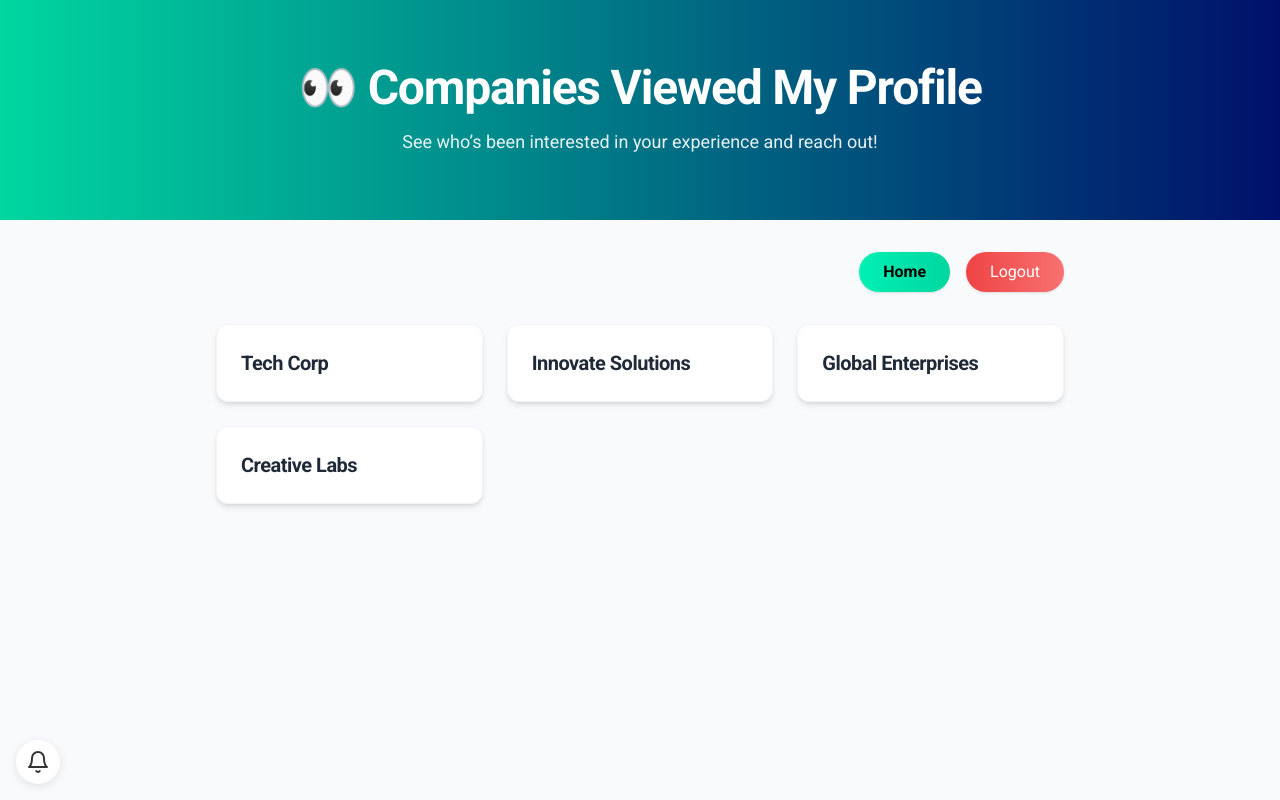
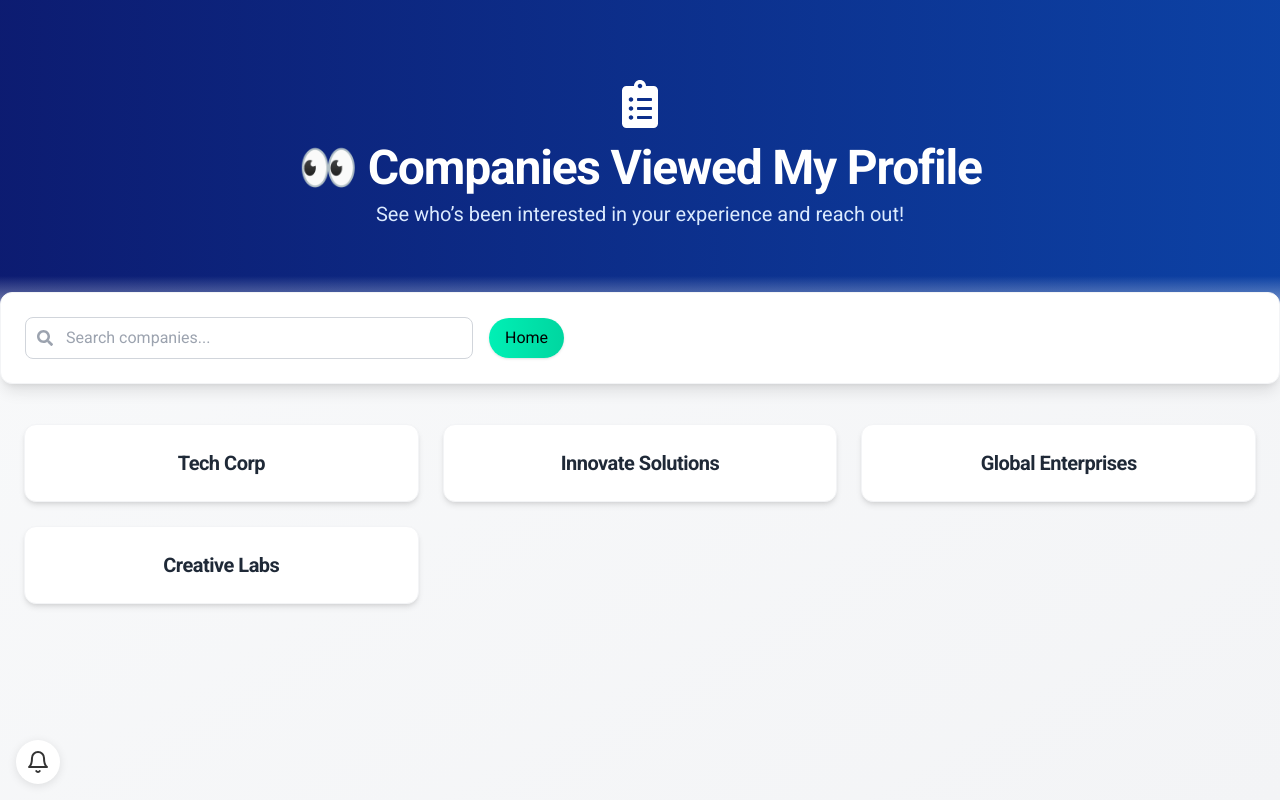
Before and after one commit to CSEN603-2025/Ghost-in-the-Machine, a React (Create React App) app: page /student/viewed-profile in a window 1280 px wide. Built offline with nearby package versions, Linux system fonts and the light colour scheme; a web font is replaced by a local one.

Commit message:
"ViewedCompaniesPage now looks the same as everything else "

```diff
--- a/src/pages/ViewedCompaniesPage.jsx
+++ b/src/pages/ViewedCompaniesPage.jsx
@@ -2,13 +2,15 @@
 import React, { useState, useEffect } from 'react';
 import { motion } from 'framer-motion';
 import { useNavigate } from 'react-router-dom';
+import { FaClipboardList, FaSearch } from 'react-icons/fa';
 
 export default function ViewedCompaniesPage() {
   const [viewedCompanies, setViewedCompanies] = useState([]);
+  const [searchTerm, setSearchTerm] = useState('');
   const navigate = useNavigate();
 
   useEffect(() => {
-    // Simulating companies that viewed the student's profile
+    // Simulated data for demo purposes
     setViewedCompanies([
       "Tech Corp",
       "Innovate Solutions",
@@ -17,83 +19,88 @@ export default function ViewedCompaniesPage() {
     ]);
   }, []);
 
+  const filtered = viewedCompanies.filter(c =>
+    c.toLowerCase().includes(searchTerm.toLowerCase())
+  );
+
+  const variants = {
+    hidden: { opacity: 0, y: 20 },
+    visible: { opacity: 1, y: 0 },
+  };
+
   return (
-    <div className="min-h-screen bg-gray-50 pb-16">
-      {/* Hero Section */}
+    <div className="min-h-screen bg-gradient-to-br from-gray-50 to-gray-100">
+      {/* Hero */}
       <motion.div
-        initial={{ opacity: 0, y: -30 }}
+        initial={{ opacity: 0, y: -20 }}
         animate={{ opacity: 1, y: 0 }}
-        transition={{ duration: 0.5 }}
-        className="bg-gradient-to-r from-[#00D6A0] to-[#00106A] text-white py-16 mb-8"
+        className="relative overflow-hidden"
       >
-        <div className="max-w-4xl mx-auto px-6 text-center">
-          <h1 className="text-5xl font-extrabold mb-4">
-            👀 Companies Viewed My Profile
-          </h1>
-          <p className="text-lg opacity-90">
+        <div className="absolute inset-0 bg-gradient-to-r from-[#00106A] to-[#0038A0] opacity-95" />
+        <div className="max-w-7xl mx-auto px-6 py-20 relative z-10 text-center text-white">
+          <FaClipboardList size={48} className="mx-auto mb-4" />
+          <h1 className="text-4xl md:text-5xl font-bold mb-2">👀 Companies Viewed My Profile</h1>
+          <p className="text-xl max-w-2xl mx-auto mb-8 text-blue-100">
             See who’s been interested in your experience and reach out!
           </p>
         </div>
+        <div className="absolute bottom-0 left-0 right-0 h-16 bg-gradient-to-t from-gray-50 to-transparent" />
       </motion.div>
 
-      {/* Top Nav Buttons */}
-      <div className="max-w-4xl mx-auto px-6 mb-8 flex justify-end space-x-4">
-        <motion.button
-          whileHover={{ scale: 1.05 }}
-          whileTap={{ scale: 0.95 }}
+      {/* Toolbar */}
+      <motion.div
+        initial={{ opacity: 0, y: 20 }}
+        animate={{ opacity: 1, y: 0 }}
+        transition={{ delay: 0.3 }}
+        className="relative z-20 max-w-7xl mx-auto px-6 py-6 -mt-12 bg-white rounded-xl shadow-lg border border-gray-100 flex items-center gap-4"
+      >
+        <div className="relative flex-1 max-w-md">
+          <div className="absolute inset-y-0 left-0 pl-3 flex items-center pointer-events-none">
+            <FaSearch className="text-gray-400" />
+          </div>
+          <input
+            type="text"
+            placeholder="Search companies..."
+            value={searchTerm}
+            onChange={e => setSearchTerm(e.target.value)}
+            className="w-full pl-10 pr-4 py-2 border border-gray-300 rounded-lg focus:outline-none focus:ring-2 focus:ring-[#00D6A0]"
+          />
+        </div>
+        <button
           onClick={() => navigate('/student')}
-          className="bg-gradient-to-r from-[#00F0B5] to-[#00D6A0] text-black font-semibold py-2 px-6 rounded-full shadow hover:shadow-lg transition-all"
+          className="px-4 py-2 bg-gradient-to-r from-[#00F0B5] to-[#00D6A0] text-black rounded-full shadow hover:shadow-lg transition"
         >
           Home
-        </motion.button>
-        <motion.button
-          whileHover={{ scale: 1.05 }}
-          whileTap={{ scale: 0.95 }}
-          onClick={() => { localStorage.clear(); navigate('/'); }}
-          className="bg-gradient-to-r from-red-500 to-red-400 text-white py-2 px-6 rounded-full shadow hover:shadow-lg transition-all"
-        >
-          Logout
-        </motion.button>
-      </div>
+        </button>
+      </motion.div>
 
       {/* Company Cards */}
-      <div className="max-w-4xl mx-auto px-6">
-        {viewedCompanies.length === 0 ? (
+      <motion.div
+        initial="hidden"
+        animate="visible"
+        variants={{ visible: { transition: { staggerChildren: 0.1 } } }}
+        className="max-w-7xl mx-auto px-6 py-10 grid grid-cols-1 sm:grid-cols-2 lg:grid-cols-3 gap-6"
+      >
+        {filtered.length === 0 ? (
           <motion.p
-            initial={{ opacity: 0 }}
-            animate={{ opacity: 1 }}
-            className="text-center text-gray-500 py-12"
+            variants={variants}
+            className="col-span-full text-center text-gray-500 py-12"
           >
-            No companies have viewed your profile yet.
+            No companies match your search.
           </motion.p>
         ) : (
-          <motion.div
-            initial="hidden"
-            animate="visible"
-            variants={{
-              hidden: {},
-              visible: { transition: { staggerChildren: 0.1 } }
-            }}
-            className="grid grid-cols-1 sm:grid-cols-2 lg:grid-cols-3 gap-6"
-          >
-            {viewedCompanies.map((company, idx) => (
-              <motion.div
-                key={idx}
-                variants={{
-                  hidden: { y: 20, opacity: 0 },
-                  visible: { y: 0, opacity: 1 }
-                }}
-                whileHover={{ y: -5, boxShadow: "0 10px 25px -5px rgba(0,0,0,0.1)" }}
-                className="bg-white rounded-xl shadow-md border border-gray-100 cursor-default p-6 transition-all duration-300"
-              >
-                <h2 className="text-xl font-semibold text-gray-800">
-                  {company}
-                </h2>
-              </motion.div>
-            ))}
-          </motion.div>
+          filtered.map((company, idx) => (
+            <motion.div
+              key={idx}
+              variants={variants}
+              whileHover={{ y: -5, boxShadow: "0 10px 25px -5px rgba(0,0,0,0.1)" }}
+              className="bg-white rounded-xl shadow-md border border-gray-100 p-6 flex flex-col justify-center items-center text-center transition"
+            >
+              <h2 className="text-xl font-semibold text-gray-800">{company}</h2>
+            </motion.div>
+          ))
         )}
-      </div>
+      </motion.div>
     </div>
   );
 }
```
